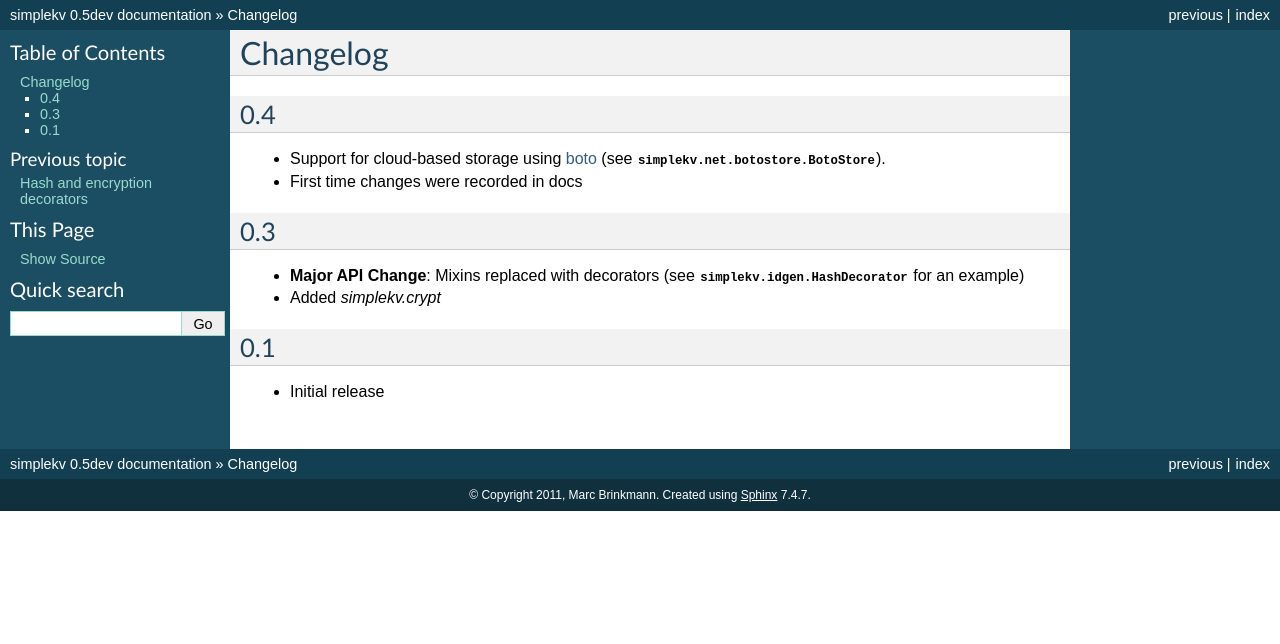
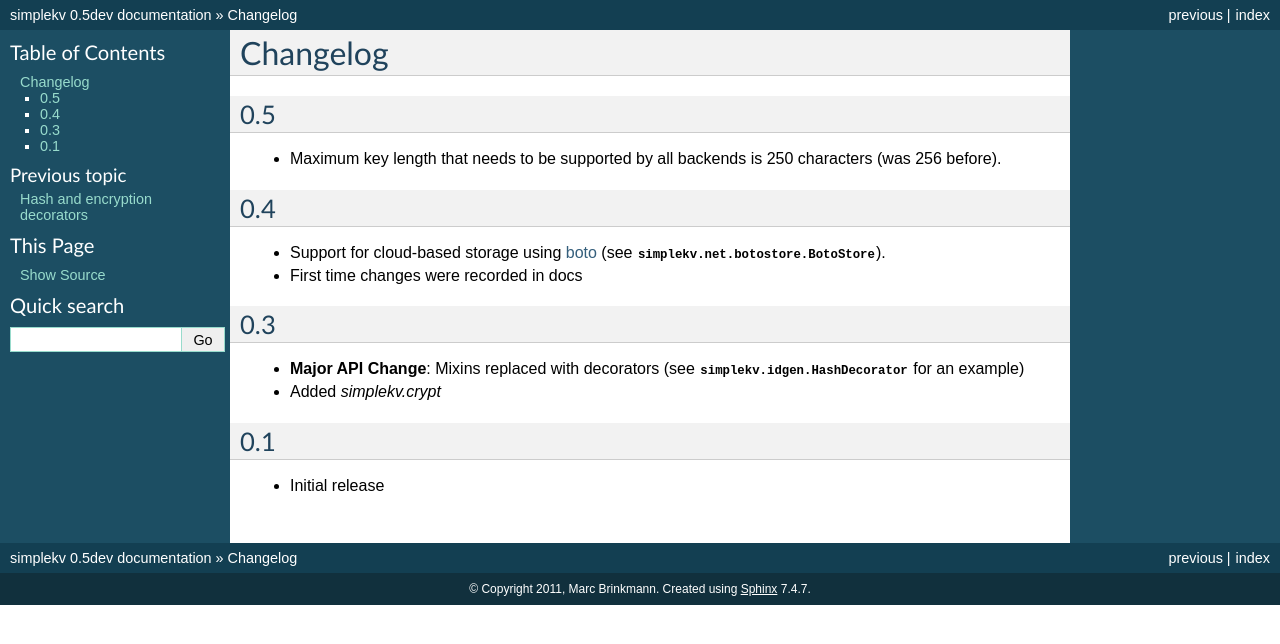
Before and after one commit to mbr/simplekv, a Sphinx documentation site: the page built from docs/changes.rst, in a window 1280 px wide. Shown: the top 644 px of the page. Built offline with Sphinx 7.4.7, drawn with Linux system fonts in a browser that asks for light colours.

Commit message:
Reduced maximum key length.

```diff
--- a/docs/changes.rst
+++ b/docs/changes.rst
@@ -1,5 +1,10 @@
 Changelog
 *********
+
+0.5
+===
+* Maximum key length that needs to be supported by all backends is 250
+  characters (was 256 before).
 
 0.4
 ===
--- a/simplekv/__init__.py
+++ b/simplekv/__init__.py
@@ -21,7 +21,7 @@ class KeyValueStore(object):
     """The smallest API supported by all backends.
 
     Keys are ascii-strings with certain restrictions, guaranteed to be properly
-    handled up to a length of at least 256 characters. Any function that takes
+    handled up to a length of at least 250 characters. Any function that takes
     a key as an argument raises a ValueError if the key is incorrect.
 
     The regular expression for what constitutes a valid key is available as
```
